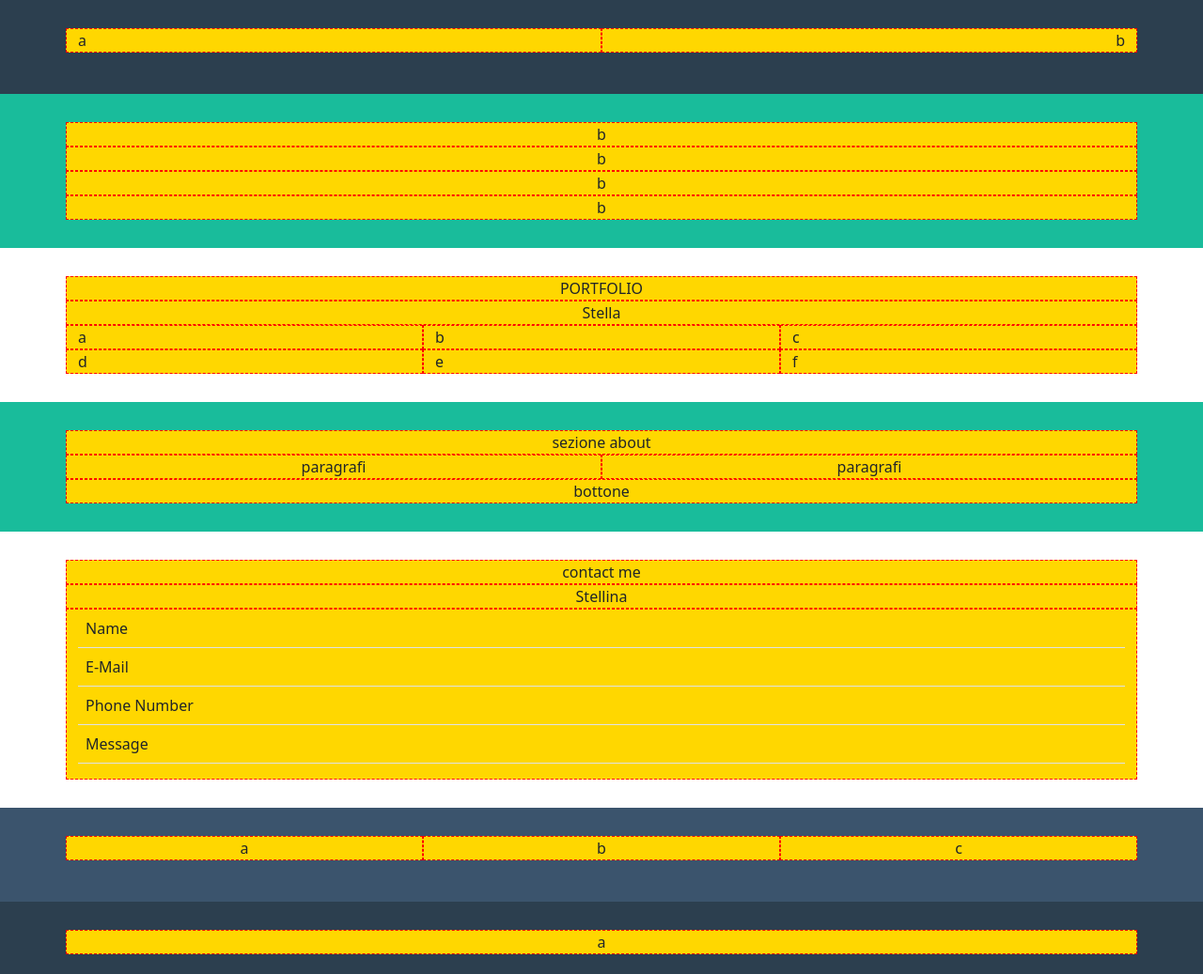
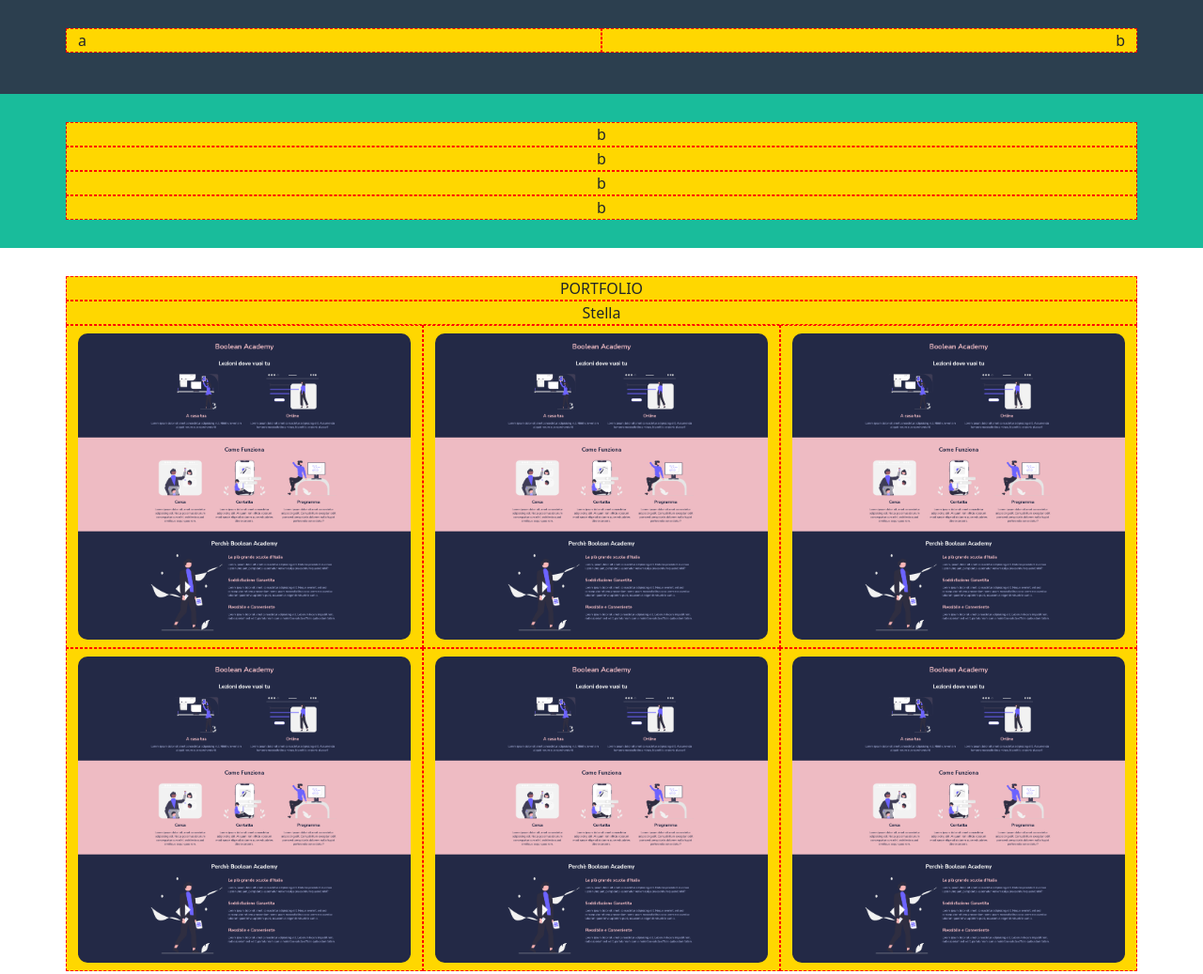
Before and after one commit to DezVibez/html-css-bootstrap-freelancer, a plain HTML site: page index.html in a window 1280 px wide. Shown: the top 1037 px of the page at 94% size. Drawn offline with nearby package versions, Linux system fonts and the light colour scheme.

Commit message:
piccola prova contenuto img e padding

```diff
--- a/index.html
+++ b/index.html
@@ -101,25 +101,25 @@
 
             <div class="row row-cols-1 row-cols-sm-2 row-cols-md-3">
 
-                <div class="col">
-                    a
+                <div class="col py-2">
+                    <img src="img/desktop copia.png" alt="">
                 </div>
-                <div class="col">
-                    b
+                <div class="col py-2">
+                    <img src="img/desktop copia.png" alt="">
                 </div>
 
-                <div class="col">
-                    c
+                <div class="col py-2">
+                    <img src="img/desktop copia.png" alt="">
                 </div>
-                <div class="col">
-                    d
+                <div class="col py-2">
+                    <img src="img/desktop copia.png" alt="">
                 </div>
 
-                <div class="col">
-                    e
+                <div class="col py-2">
+                    <img src="img/desktop copia.png" alt="">
                 </div>
-                <div class="col">
-                    f
+                <div class="col py-2">
+                    <img src="img/desktop copia.png" alt="">
                 </div>
 
 
--- a/style.css
+++ b/style.css
@@ -1,5 +1,6 @@
 
-
+img {max-width: 100%;
+    border-radius: 10px;}
 
 body {
     background-color: aqua;
```
Also changed, not shown: img/desktop copia.png (added), 2 other files.
